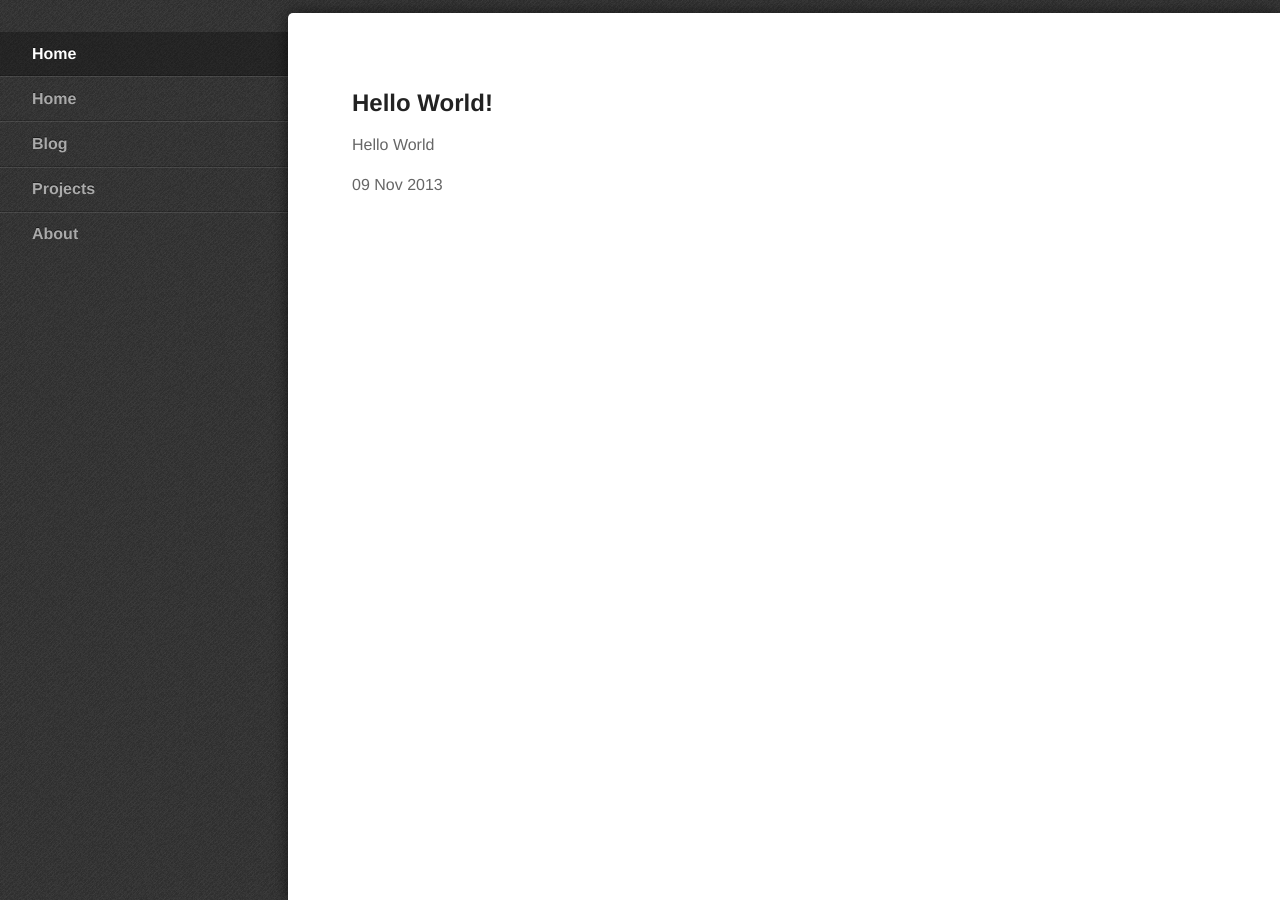
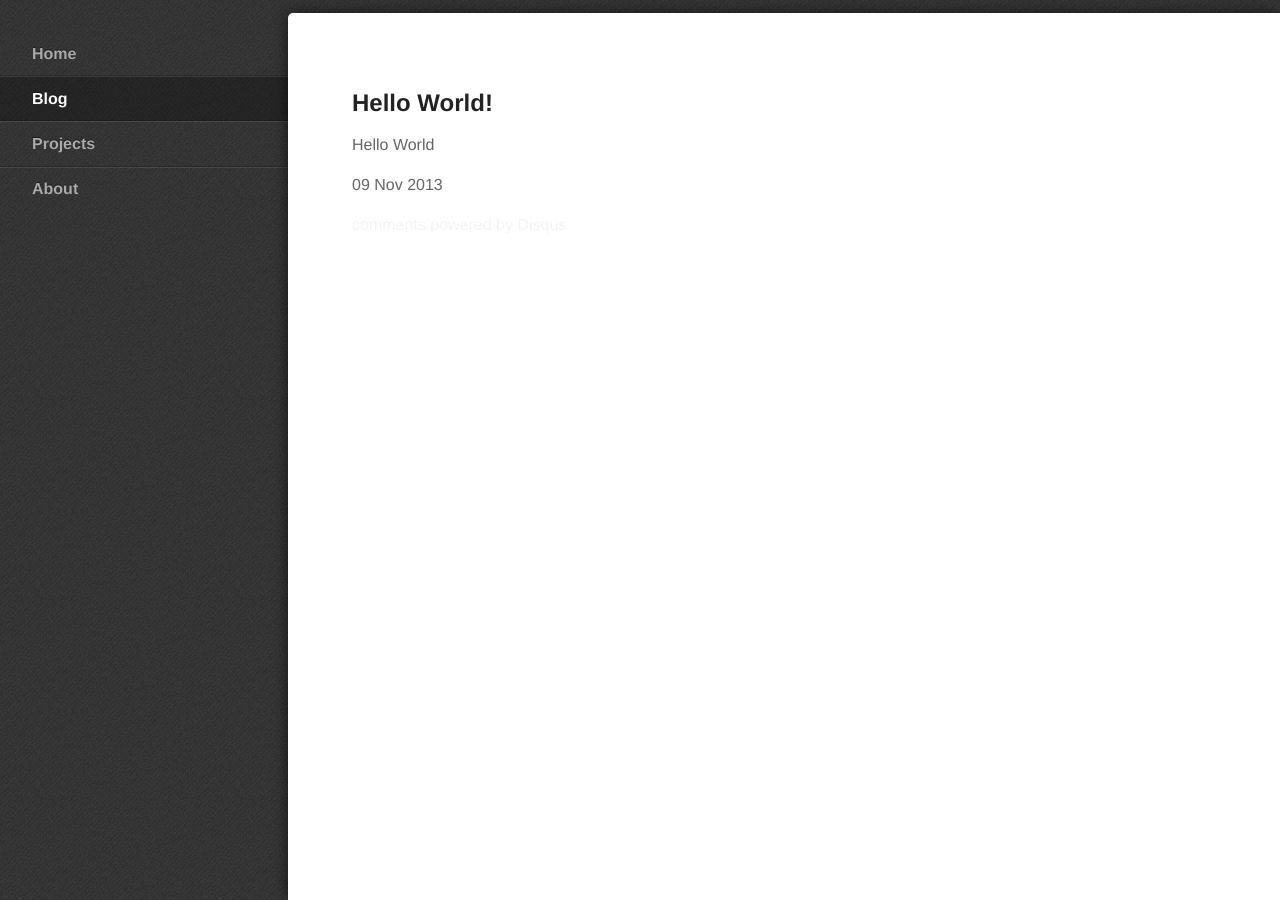
Before and after one commit to gncy2013/gncy2013.github.io, a Jekyll site: the page built from _posts/2013-11-9-Hello-World.html, in a window 1280 px wide. Built offline with Jekyll 4.4.1, drawn with Linux system fonts in a browser that asks for light colours; comment, search, counter and statistics services are not loaded.

Commit message:
Add DISQUS

```diff
--- a/_layouts/default.html
+++ b/_layouts/default.html
@@ -6,7 +6,7 @@
 
 		<meta name="viewport" content="width=device-width,initial-scale=1">
 		<!--[if lte IE 8]><link rel="stylesheet" href="/contents/css/responsive-nav.css"><![endif]-->
-		<!--[if gt IE 8]><!--><link rel="stylesheet" href="/contents/css/styles-ie.css"><!--<![endif]-->
+		<!--[if gt IE 8]><!--><link rel="stylesheet" href="/contents/css/styles.css"><!--<![endif]-->
 		<script src="/contents/js/responsive-nav.js"></script>
 
 	</head>
@@ -15,9 +15,8 @@
 
 		<div role="navigation" id="foo" class="nav-collapse">
 			<ul>
-				<li class="active"><a href="Blog">Home</a></li>
 				<li><a href="Home">Home</a></li>
-				<li><a href="Blog">Blog</a></li>
+				<li class="active"><a href="Blog">Blog</a></li>
 				<li><a href="Projects">Projects</a></li>
 				<li><a href="About">About</a></li>
 			</ul>
--- /dev/null
+++ b/_layouts/post.html
@@ -0,0 +1,52 @@
+<!DOCTYPE html>
+<html>
+    <head>
+        <meta http-equiv="content-type" content="text/html; charset=utf-8" />
+        <title>{{ page.title }}</title>
+
+        <meta name="viewport" content="width=device-width,initial-scale=1">
+        <!--[if lte IE 8]><link rel="stylesheet" href="/contents/css/responsive-nav.css"><![endif]-->
+        <!--[if gt IE 8]><!--><link rel="stylesheet" href="/contents/css/styles.css"><!--<![endif]-->
+        <script src="/contents/js/responsive-nav.js"></script>
+
+    </head>
+
+    <body>
+
+        <div role="navigation" id="foo" class="nav-collapse">
+            <ul>
+                <li><a href="Home">Home</a></li>
+                <li class="active"><a href="Blog">Blog</a></li>
+                <li><a href="Projects">Projects</a></li>
+                <li><a href="About">About</a></li>
+            </ul>
+        </div>
+
+        <div role="main" class="main">
+            <a href="#nav" class="nav-toggle">Menu</a>
+
+        {{ content }}
+
+
+        <div id="disqus_thread"></div>
+        <script type="text/javascript">
+            /* * * CONFIGURATION VARIABLES: EDIT BEFORE PASTING INTO YOUR WEBPAGE * * */
+            var disqus_shortname = 'cygithub'; // required: replace example with your forum shortname
+
+            /* * * DON'T EDIT BELOW THIS LINE * * */
+            (function() {
+                var dsq = document.createElement('script'); dsq.type = 'text/javascript'; dsq.async = true;
+                dsq.src = '//' + disqus_shortname + '.disqus.com/embed.js';
+                (document.getElementsByTagName('head')[0] || document.getElementsByTagName('body')[0]).appendChild(dsq);
+            })();
+        </script>
+        <noscript>Please enable JavaScript to view the <a href="http://disqus.com/?ref_noscript">comments powered by Disqus.</a></noscript>
+        <a href="http://disqus.com" class="dsq-brlink">comments powered by <span class="logo-disqus">Disqus</span></a>
+
+        </div>
+
+        <script>
+            var navigation = responsiveNav("foo", {customToggle: ".nav-toggle"});
+        </script>
+    </body>
+</html>
--- a/_posts/2013-11-9-Hello-World.html
+++ b/_posts/2013-11-9-Hello-World.html
@@ -1,5 +1,5 @@
 ---
-layout: default
+layout: post
 title: Hello World!
 ---
 
```
Also changed, not shown: index.html (+3 -7 lines), contents/css/styles.css (renamed from contents/css/styles-ie.css).
